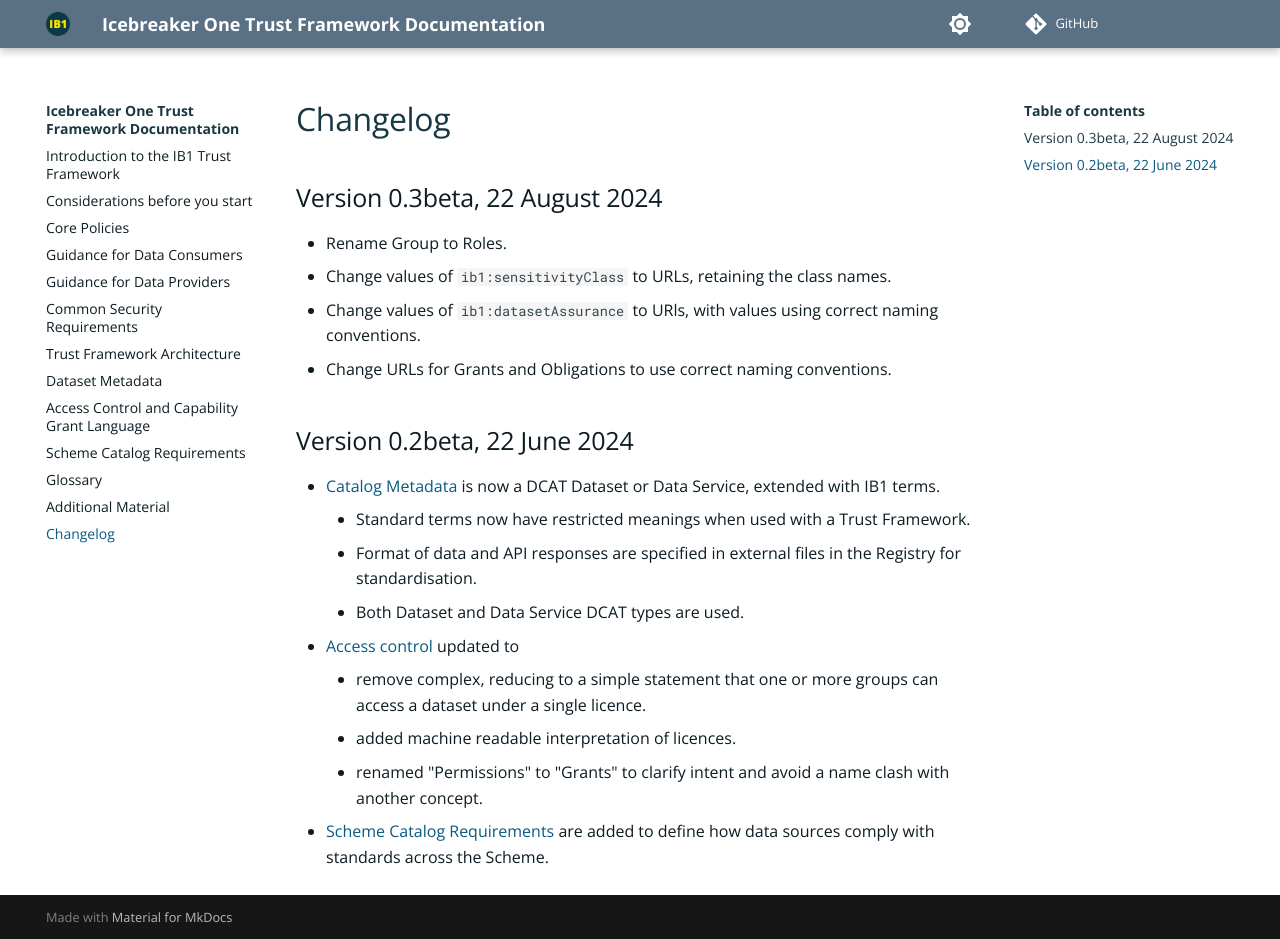
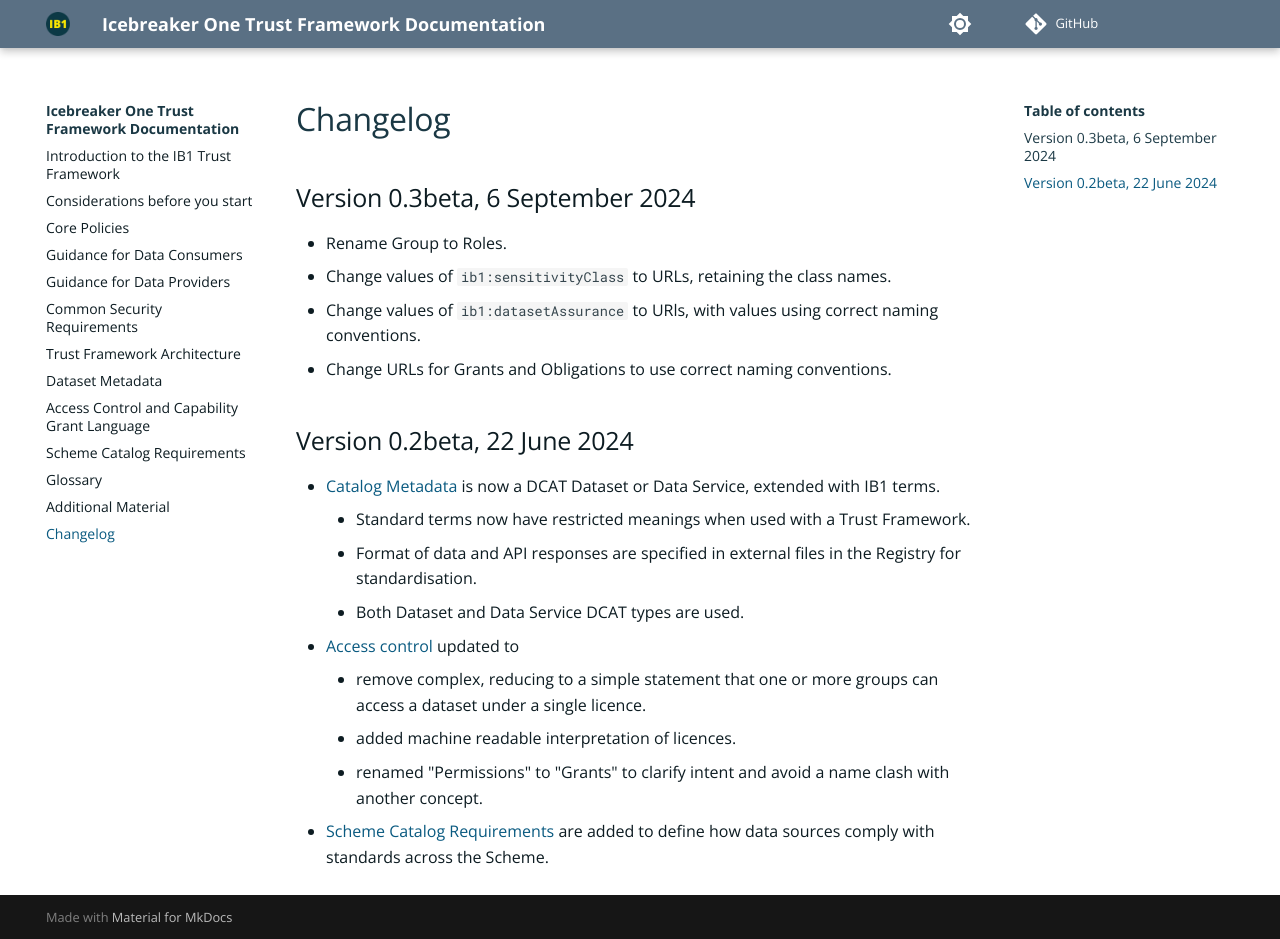
Before and after one commit to icebreakerone/ib1-technical-docs, an MkDocs documentation site: the page built from docs/changelog.md, in a window 1280 px wide and 939 px high. Built offline with MkDocs 1.6.1 and Material for MkDocs 9.7.7, drawn with Linux system fonts in a browser that asks for light colours; plug-ins that fetch from the network failed and are left out; comment, search, counter and statistics services are not loaded; the version menu is left out.

Commit message:
docs/changelog.md updated from https://stackedit.net/

```diff
--- a/docs/changelog.md
+++ b/docs/changelog.md
@@ -1,7 +1,7 @@
 
 # Changelog
 
-## Version 0.3beta, 22 August 2024
+## Version 0.3beta, 6 September 2024
 
 * Rename Group to Roles.
 * Change values of `ib1:sensitivityClass` to URLs, retaining the class names.
```
Also changed, not shown: other parts of docs/changelog.md (+1 -1 lines).
